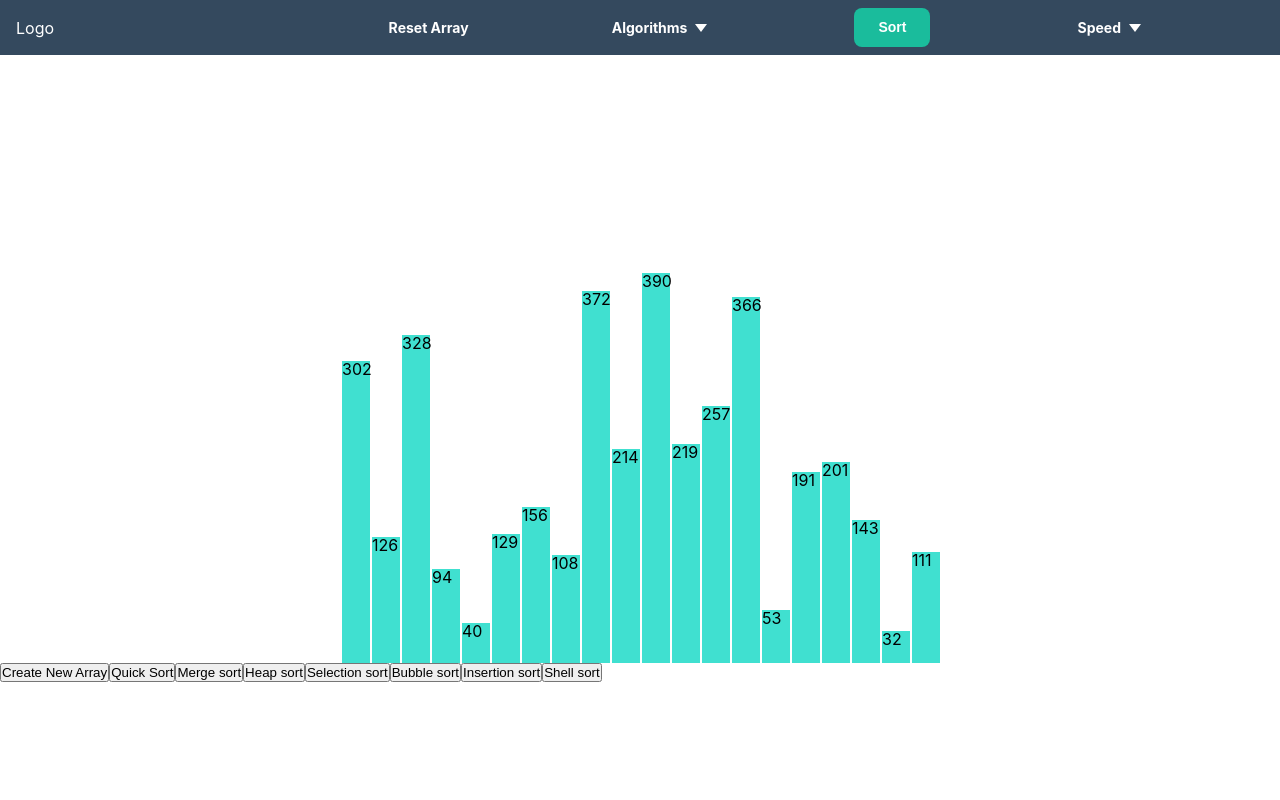
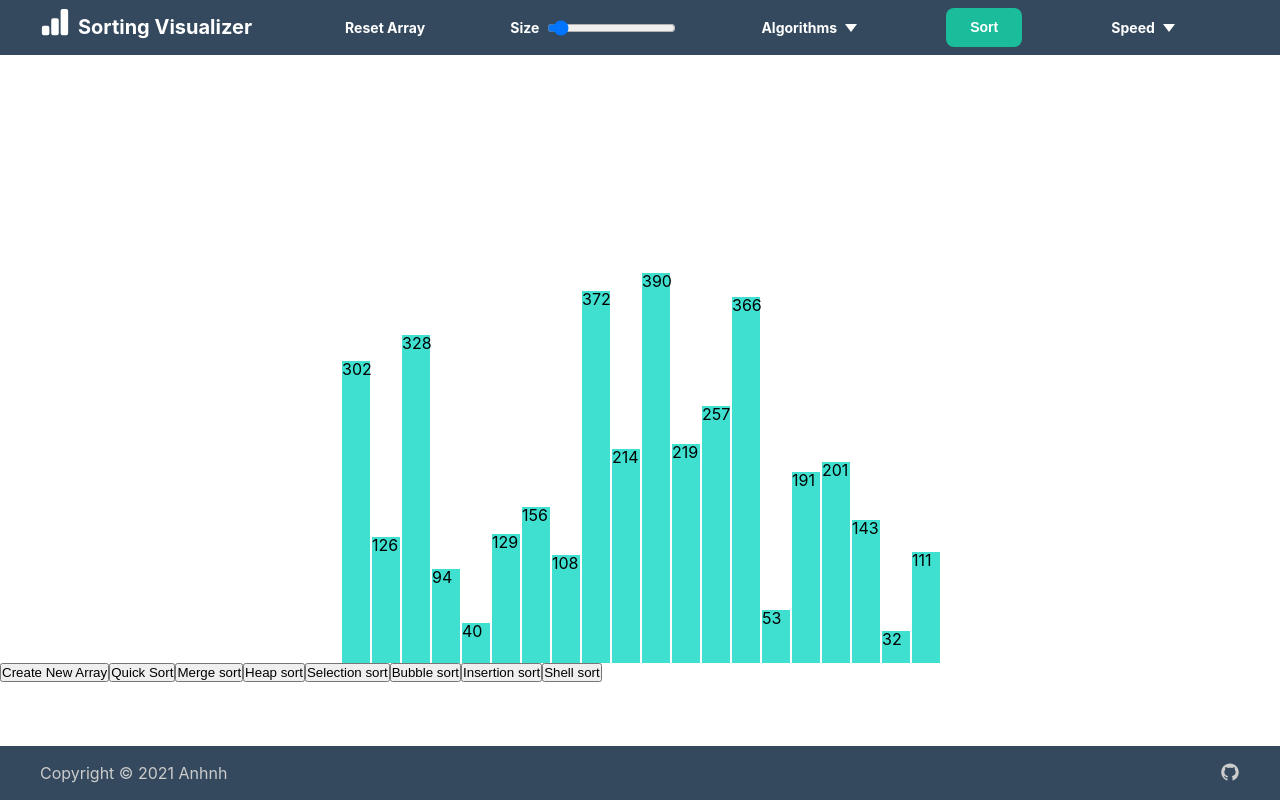
Before and after one commit to hoanganhnh/sorting-visualizer, a React (Create React App) app: page / in a window 1280 px wide. Built offline with nearby package versions, Linux system fonts and the light colour scheme.

Commit message:
Add footer

```diff
--- a/src/App.js
+++ b/src/App.js
@@ -2,6 +2,7 @@ import React from 'react'
 
 import SortingVisualier from './components/SortingVisualier'
 import NavBar from './components/NavBar'
+import Footer from './components/Footer'
 import './App.css'
 
 function App() {
@@ -9,6 +10,7 @@ function App() {
         <div className="App">
             <NavBar />
             <SortingVisualier />
+            <Footer />
         </div>
     )
 }
--- /dev/null
+++ b/src/components/Footer.css
@@ -0,0 +1,35 @@
+.footer-warraper {
+    height: 54px;
+    padding: 0 16px;
+    background-color: #34495e;
+    color: #ccc;
+    position: fixed;
+    bottom: 0;
+    right: 0;
+    left: 0;
+}
+
+.container {
+    display: flex;
+    align-items: center;
+    justify-content: center;
+    max-width: 1200px;
+    margin: 0 auto;
+    height: 100%;
+}
+
+.copyright-text {
+    flex: 1;
+}
+
+.group-icon {
+    flex: 1;
+    display: flex;
+    justify-content: flex-end;
+}
+
+.github-icon {
+    width: 20px;
+    height: 20px;
+    object-fit: cover;
+}
--- /dev/null
+++ b/src/components/Footer.js
@@ -0,0 +1,21 @@
+import React from 'react'
+
+import GithubIcon from '../assets/img/github.svg'
+import './Footer.css'
+
+function Footer() {
+    return (
+        <div className="footer-warraper">
+            <div className="container">
+                <p className="copyright-text">Copyright &copy; 2021 Anhnh</p>
+                <div className="group-icon">
+                    <a href="/#">
+                        <img className="github-icon" src={GithubIcon} alt="" />
+                    </a>
+                </div>
+            </div>
+        </div>
+    )
+}
+
+export default Footer
--- a/src/components/NavBar.css
+++ b/src/components/NavBar.css
@@ -1,6 +1,4 @@
 .nav-warraper {
-    display: flex;
-    align-items: center;
     min-height: 54px;
     margin-bottom: 30px;
     padding: 0 16px;
@@ -8,8 +6,28 @@
     color: #fff;
 }
 
+.container {
+    display: flex;
+    align-items: center;
+    justify-content: center;
+    max-width: 1200px;
+    margin: 0 auto;
+}
+
 .logo-container {
     flex: 1;
+    font-size: 20px;
+    line-height: 53px;
+    font-weight: 700;
+    cursor: pointer;
+}
+
+.chart-icon {
+    width: 30px;
+    height: 30px;
+    object-fit: cover;
+    margin-right: 8px;
+    margin-bottom: -3px;
 }
 
 .nav-content {
@@ -47,6 +65,7 @@
     top: 52px;
     left: 12px;
     width: 172px;
+    box-shadow: rgba(0, 0, 0, 0.24) 0px 3px 8px;
 
 }
 
@@ -84,9 +103,14 @@
     -webkit-transition: border-color 0.25s, color 0.25s;
     transition: border-color 0.25s, color 0.25s;
     margin-left: 8px;
+    -moz-transition: all 0.25s linear;
+    -webkit-transition: all 0.25s linear;
+    transition: all 0.25s linear;
 }
 
 .caret-animations {
+    -moz-transition: rotate(180deg);
+    -webkit-transition: rotate(180deg);
     transform: rotate(180deg);
 }
 
@@ -112,14 +136,7 @@
     color: #fafafa;
 }
 
-
-@keyframes caret-animations {
-    0% {
-        transform: rotate(0deg);
-    }
-
-    25%  {transform: rotate(30deg);}
-    50%  {transform: rotate(60deg);}
-    75%  {transform: rotate(120deg);}
-    100% {transform: rotate(180deg);}
+#size-array {
+    margin-left: 8px;
+    cursor: pointer;
 }
--- a/src/components/NavBar.js
+++ b/src/components/NavBar.js
@@ -1,4 +1,6 @@
 import React, { useState, useEffect } from 'react'
+
+import ChartIcon from '../assets/img/chart.svg'
 
 import './NavBar.css'
 
@@ -19,6 +21,7 @@ const useClickOutside = (ref, callback) => {
 function NavBar() {
     const [showDropdown, setShowDropdown] = useState(false)
     const [showSpeed, setShowSpeed] = useState(false)
+    const [value, setValue] = useState(10)
 
     const dropdownRef = React.useRef()
     const speedRef = React.useRef()
@@ -33,9 +36,26 @@ function NavBar() {
     useClickOutside(speedRef, () => setShowSpeed(false))
     return (
         <div className="nav-warraper">
-            <div className="logo-container">Logo</div>
+            <div className="container">
+                <h1 className="logo-container">
+                    <img className="chart-icon" src={ChartIcon} alt="ChartIcon" />
+                    Sorting Visualizer
+                </h1>
                 <div className="nav-content">
                     <div className="nav-item">Reset Array</div>
+                    <div className="nav-item">
+                        Size
+                        <input
+                            type="range"
+                            value={value}
+                            min="5"
+                            max="100"
+                            step="1"
+                            name="aize-array"
+                            id="size-array"
+                            onChange={(e) => setValue(e.target.value)}
+                        />
+                    </div>
                     <div
                         className={`nav-item ${showDropdown ? 'btn-active' : ''}`}
                         aria-hidden="true"
@@ -44,7 +64,9 @@ function NavBar() {
                     >
                         Algorithms
                         <span
-                        className={`caret ${showDropdown ? 'caret-animations' : ''}`}
+                            className={`caret ${
+                                showDropdown ? 'caret-animations' : ''
+                            }`}
                         />
                         {showDropdown && (
                             <div className="dropdown-menu">
@@ -70,7 +92,9 @@ function NavBar() {
                     >
                         Speed
                         <span
-                        className={`caret ${showSpeed ? 'caret-animations' : ''}`}
+                            className={`caret ${
+                                showSpeed ? 'caret-animations' : ''
+                            }`}
                         />
                         {showSpeed && (
                             <div className="dropdown-menu">
@@ -85,6 +109,7 @@ function NavBar() {
                     </div>
                 </div>
             </div>
+        </div>
     )
 }
 
```
Also changed, not shown: src/assets/img/chart.svg (added), src/assets/img/github.svg (added). Lines whose indentation alone changed are shown as unchanged.
